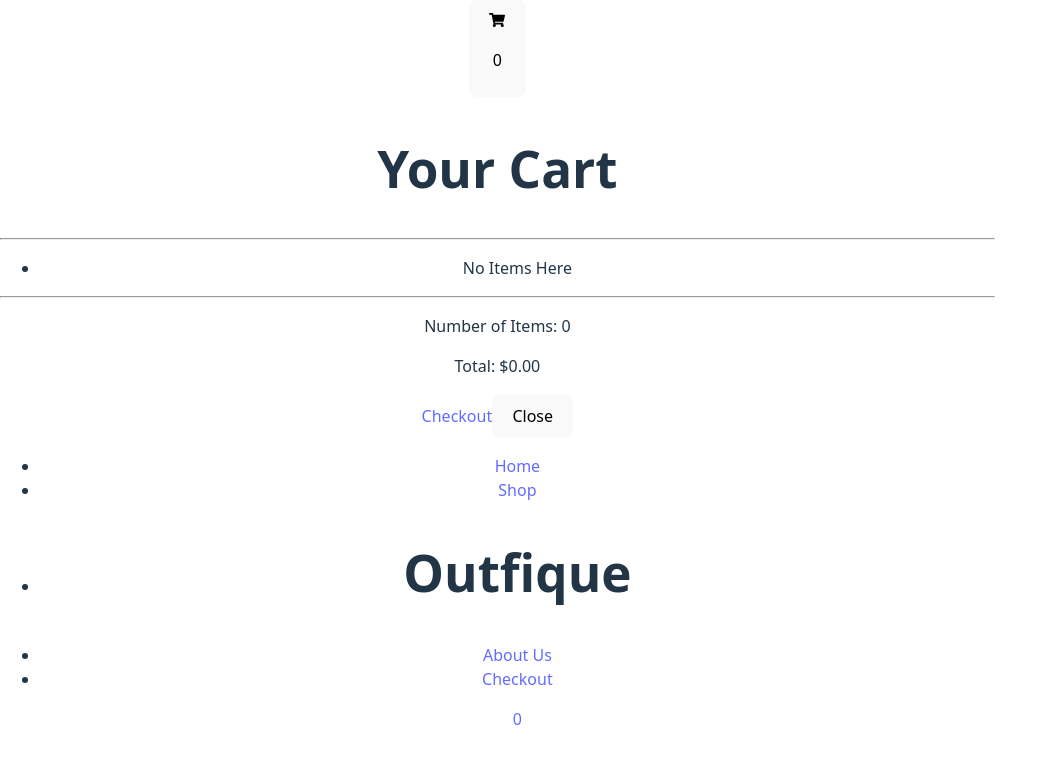
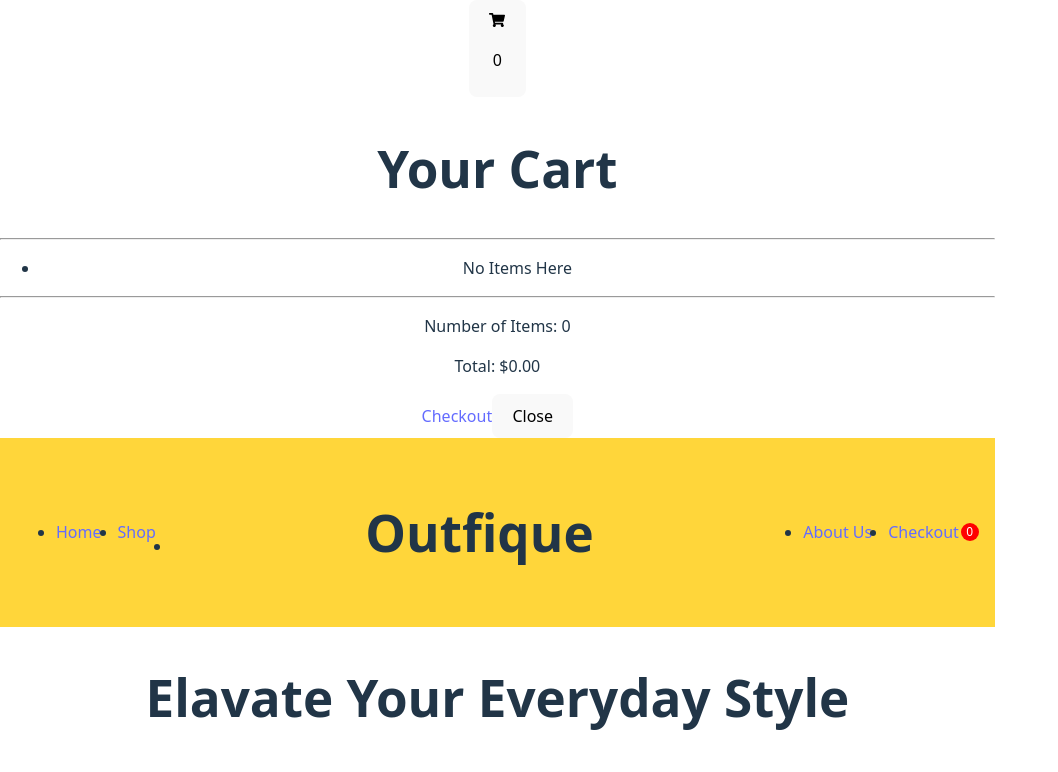
Before and after one commit to StephAdongo/shopping-cart2, a React (Vite) app in the folder shopping-cart2/: page / in a window 1280 px wide. Shown: the top 772 px of the page, without its empty margins (0-1058 px from the left). Built offline with nearby package versions, Linux system fonts and the light colour scheme.

Commit message:
Add style to the header component

```diff
--- a/shopping-cart2/src/styles/Header.module.css
+++ b/shopping-cart2/src/styles/Header.module.css
@@ -0,0 +1,47 @@
+.logo {
+  font-family: "Arizonia", system-ui, sans-serif;
+}
+
+.header {
+  width: 100%;
+  background-color: #ffd63a;
+}
+
+.header > nav {
+  max-width: 1280px;
+  margin: 0 auto;
+  padding: 8px 1rem;
+  display: flex;
+  justify-content: center;
+}
+
+.header > nav > ul {
+  width: 100%;
+  display: flex;
+  justify-content: center;
+  align-items: center;
+  gap: 1rem;
+}
+.header > nav > ul > li:nth-child(3) {
+  flex-grow: 1;
+}
+
+.header > nav > ul > li > a {
+  width: fit-content;
+  display: flex;
+  justify-content: center;
+  align-items: center;
+  gap: 2px;
+}
+
+.items {
+  font-size: 0.75em;
+  color: #fff;
+  background-color: #ff0000;
+  width: 1.5em;
+  height: 1.5em;
+  border-radius: 50%;
+  display: flex;
+  align-items: center;
+  justify-content: center;
+}
```
